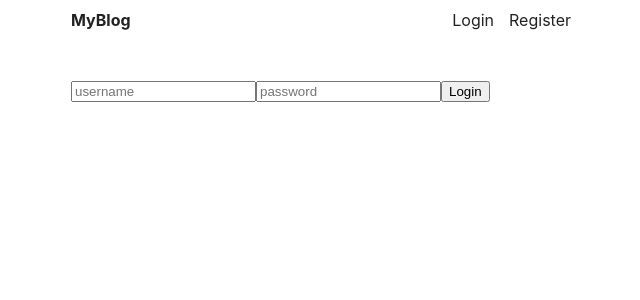
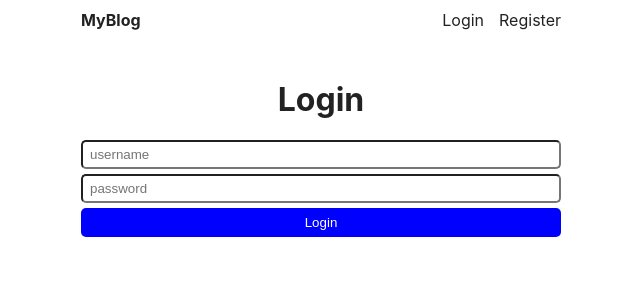
Before and after one commit to trabbAC4/poet_lands, a React (Create React App) app in the folder client/poet_lands/: page /login in a window 1280 px wide. Shown: the top 300 px of the page, without its empty margins (319-959 px from the left). Built offline with nearby package versions, Linux system fonts and the light colour scheme.

Commit message:
Some extra touches

```diff
--- a/client/poet_lands/src/App.css
+++ b/client/poet_lands/src/App.css
@@ -1,3 +1,7 @@
+* {
+  box-sizing: border-box;
+
+}
 body {
   color: #222;
 }
@@ -48,3 +52,32 @@ div.post p.summary {
   margin: 10px 0;
   line-height: 1.4 rem;
 }
+
+form.login form.register {
+  max-width: 400px;
+  margin: 0 auto;
+
+}
+input {
+  display: block;
+  margin-bottom: 5px;
+  width: 100%;
+  padding: 5px 7px;
+  border: 2 px solid #ddd;
+  border-radius: 5px;
+  background-color: #fff;
+
+}
+
+button {
+  width: 100%;
+  display: block;
+  background-color: blue;
+  border: 0;
+  color: White;
+  border-radius: 5px;
+  padding: 7px 0;
+}
+form h1 {
+  text-align: center;
+}
--- a/client/poet_lands/src/pages/LoginPage.js
+++ b/client/poet_lands/src/pages/LoginPage.js
@@ -2,6 +2,7 @@ export default function LoginPage() {
     return (
         <div>
             <form className= "Login">
+                <h1> Login </h1>
                 <input type= "text" placeholder= "username"/>
                 <input type='password' placeholder="password" />
                 <button> Login </button>
--- a/client/poet_lands/src/pages/Register.js
+++ b/client/poet_lands/src/pages/Register.js
@@ -2,6 +2,7 @@ export default function Register() {
     return (
         <div>
             <form className="Register">
+                <h1> Register </h1>
                 <input type= "text" placeholder= "username"/>
                 <input type='password' placeholder="password" />
                 <button> Register </button>
```
